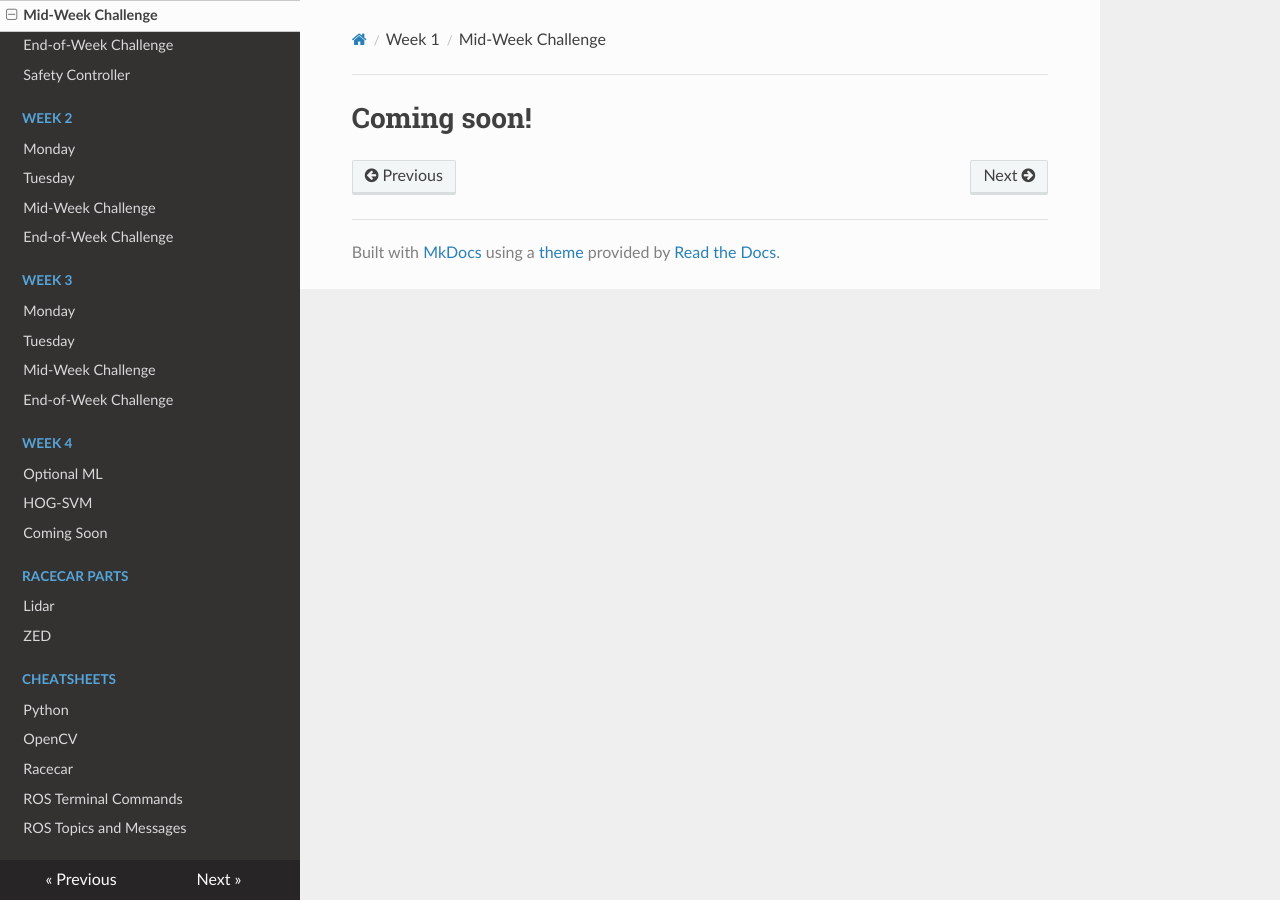
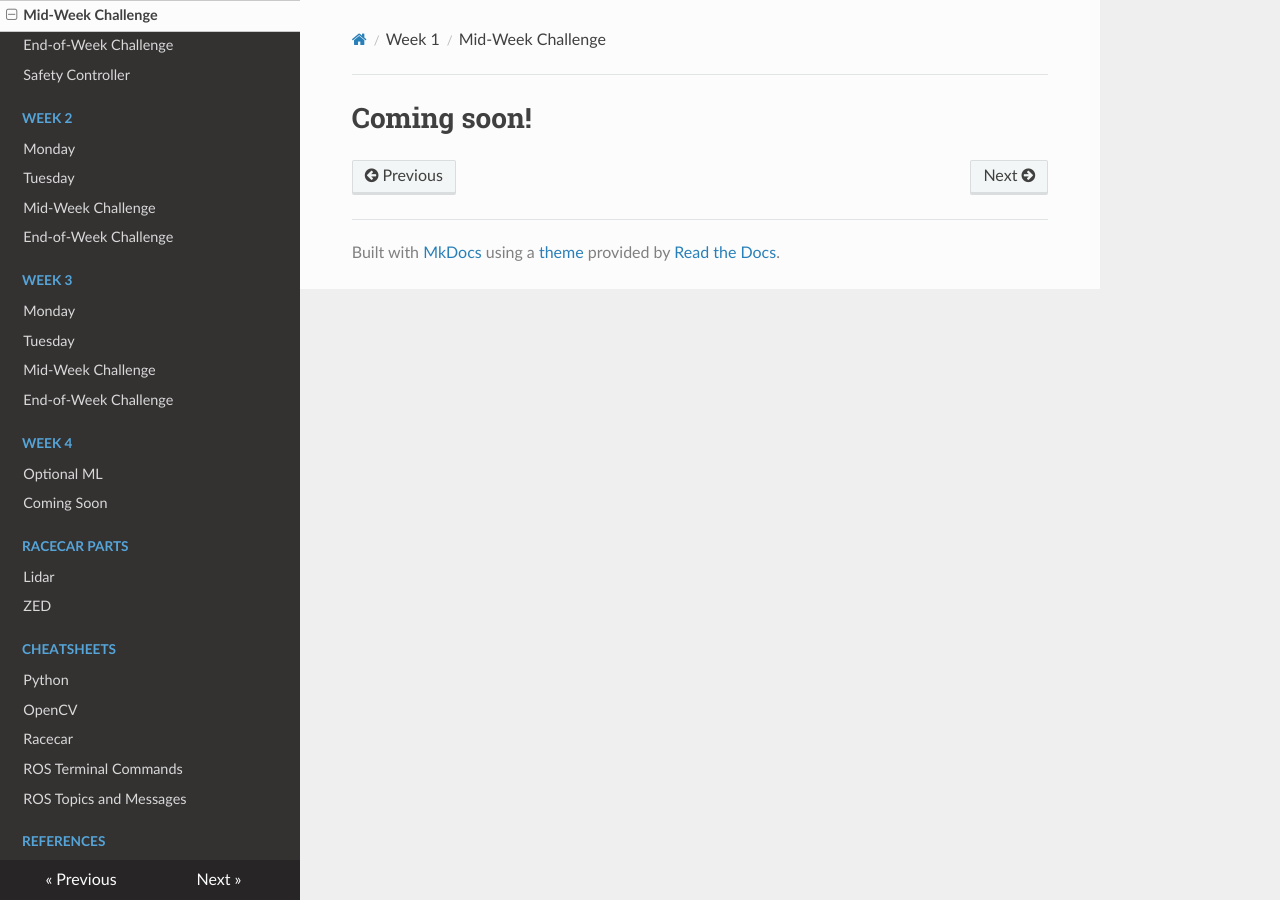
Before and after one commit to ChrisLindland/racecar-website, an MkDocs documentation site: the page built from docs/week1/03_midweek/lab.md, in a window 1280 px wide. Built offline with MkDocs 1.6.1, drawn with Linux system fonts in a browser that asks for light colours; nearby versions of some CDN libraries.

Commit message:
Update mkdocs.yml

```diff
--- a/mkdocs.yml
+++ b/mkdocs.yml
@@ -21,7 +21,6 @@ nav:
         - End-of-Week Challenge: week3/04_eow/lab.md
     - Week 4:
         - Optional ML: week4/hog-svm/high_level_overview.md
-        - HOG-SVM: week4/hog-svm/file_setup.md
         - Coming Soon: week4/coming-soon.md
     - Racecar Parts:
         - Lidar: racecar-parts/lidar.md
```
